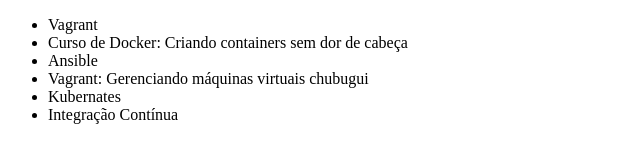
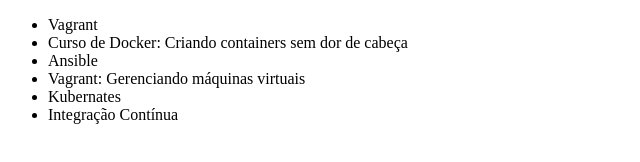
Before and after one commit to rodolphobruno/Git1, a plain HTML site: page index.html in a window 1280 px wide. Shown: the full height of the page, 0-640 px from the left. Drawn offline with Linux system fonts and the light colour scheme.

Commit message:
evert "Alterando o código"
This reverts commit a4ceacb6e6260bea45757ce806185bdc37bc71b8.

```diff
--- a/index.html
+++ b/index.html
@@ -9,7 +9,7 @@
         <li>Vagrant</li>
         <li>Curso de Docker: Criando containers sem dor de cabeça</li>
         <li>Ansible</li>
-        <li>Vagrant: Gerenciando máquinas virtuais chubugui</li>
+        <li>Vagrant: Gerenciando máquinas virtuais</li>
         <li>Kubernates</li>
         <li>Integração Contínua</li>
     </ul>
```
